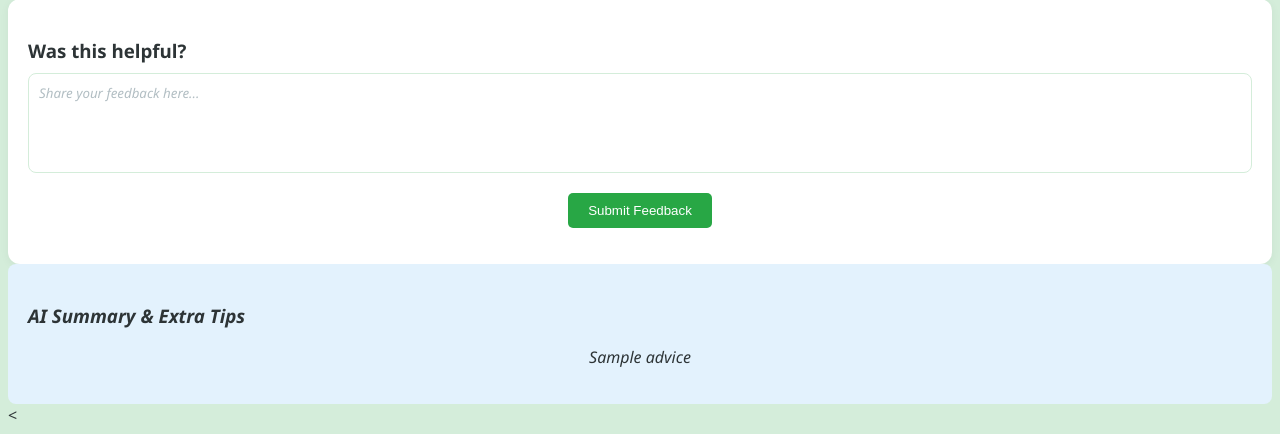
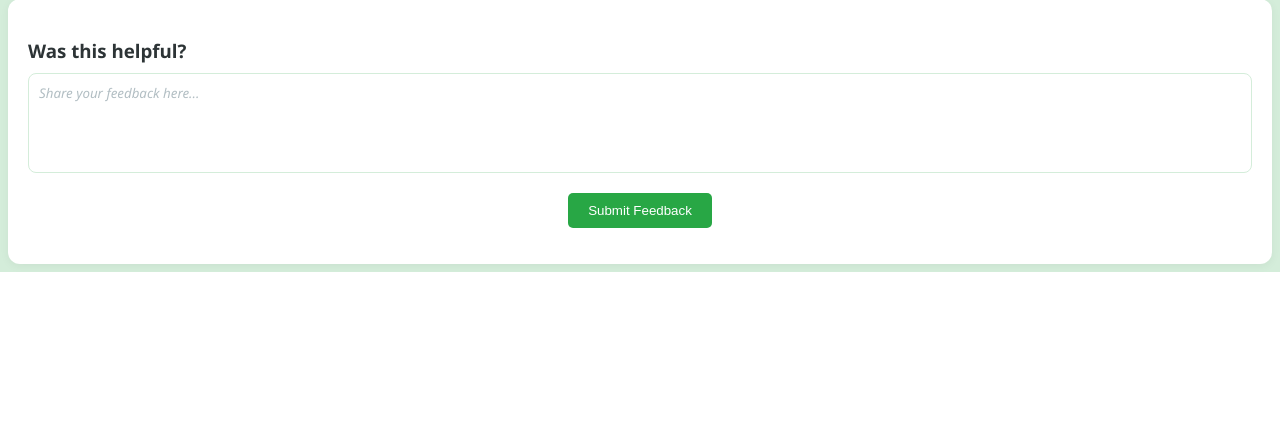
Before and after one commit to lordgames382-hub/NutriCon, a Flask app: template templates/report.html in a window 1280 px wide. Shown: the part 604-1038 px from the top of the page. After the commit the page ends 876 px from the top, so only its background shows below. Run offline with Flask 3, Linux system fonts and the light colour scheme; the template is opened without the code that fills it: most values are stand-ins (such as "Sample title", 1, 10 or a date in 2020).

Commit message:
Change report page

```diff
--- a/templates/report.html
+++ b/templates/report.html
@@ -41,10 +41,3 @@
         <button type="submit" id="submitBtn">Submit Feedback</button>
     </form>
 </section>
-
-<div class="ai-advice">
-    <h3>AI Summary & Extra Tips</h3>
-    <p>{{ advice }}</p>
-</div>
-
-<
```
